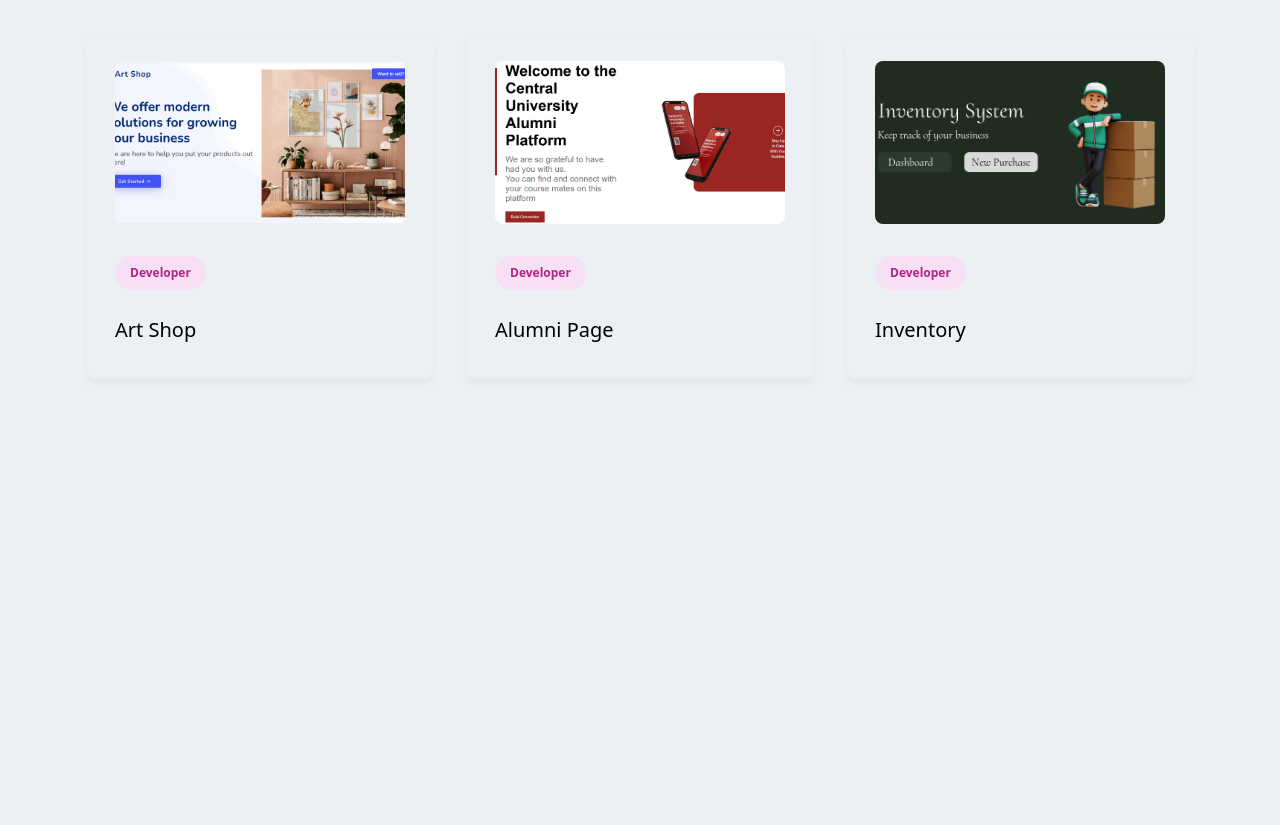
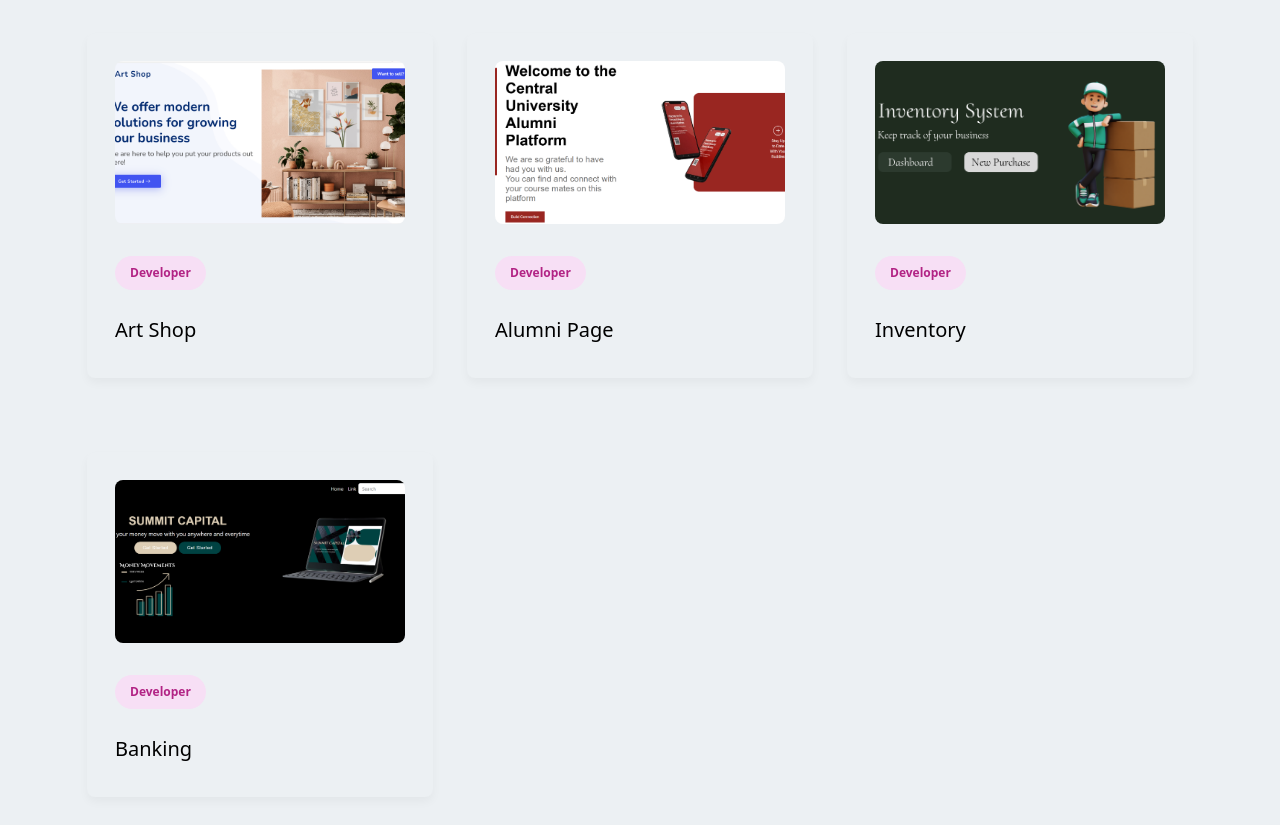
Before and after one commit to WaNPlanet/Portfolio, a plain HTML site: page index.html in a window 1280 px wide. Shown: the part 777-1602 px from the top of the page. Before the commit the page ends 1196 px from the top, so only its background shows below. Drawn offline with nearby package versions, Linux system fonts and the light colour scheme.

Commit message:
3rd commit

```diff
--- a/index.html
+++ b/index.html
@@ -316,6 +316,23 @@
         </a>
       </div>
     </div>
+
+      <!-- card 4 -->
+      <div class="col-12 col-sm-6 col-lg-4">
+        <div class="card-list">
+          <a href="#" class="card-item" style="background-color: #ECF0F3;"
+            data-bs-toggle="modal"
+            data-bs-target="#dynamicModal"
+            data-title="Banking"
+            data-img="img/banking.png"
+            data-link="https://wanplanet.github.io/banking/"
+            data-desc="Consectetur adipiscing elit. Cupiditate distinctio assumenda explicabo veniam temporibus eligendi.">
+            <img src="img/banking.png" alt="Card Image">
+            <span class="developer">Developer</span>
+            <h3 style="font-weight: 500; font-size: 20px;">Banking</h3>
+          </a>
+        </div>
+      </div>
   </div>
 </section>
 
```
Also changed, not shown: img/banking.png (added).
